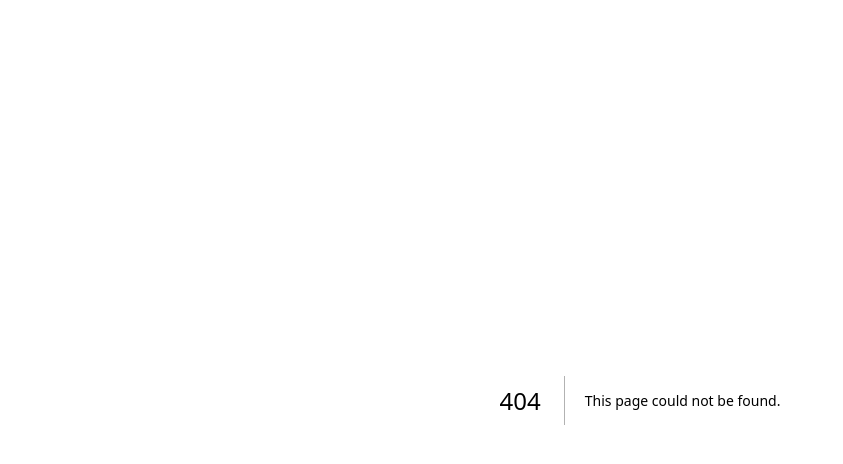
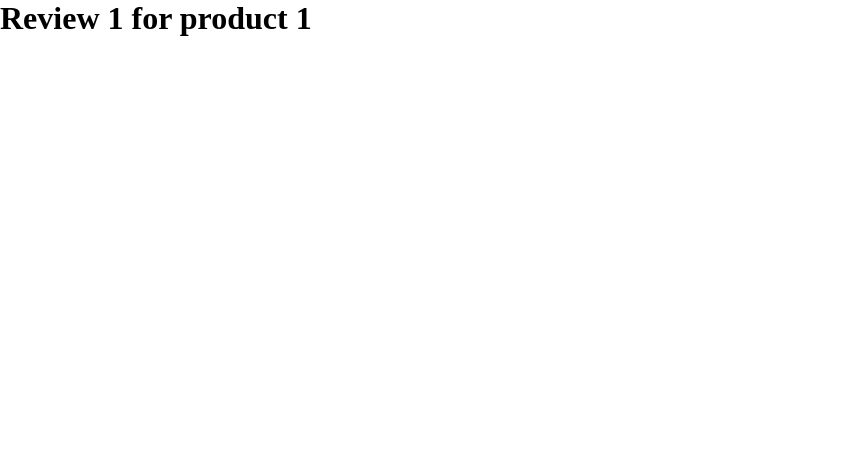
Before and after one commit to ahmedsomaa/nextjs-course, a Next.js app in the folder routing/: page /product/1/review/1 in a window 1280 px wide. Before the commit this address had no page. Shown: the top 464 px of the page, without its empty margins (0-843 px from the left). Built offline with nearby package versions, Linux system fonts and the light colour scheme.

Commit message:
add nested dynamic routes example

```diff
--- /dev/null
+++ b/routing/pages/product/[productId]/review/[reviewId].js
@@ -0,0 +1,10 @@
+import { useRouter } from "next/router";
+
+export default function Review() {
+  const router = useRouter();
+  return (
+    <h1>
+      Review {router.query.reviewId} for product {router.query.productId}
+    </h1>
+  );
+}
```
Also changed, not shown: routing/pages/product/[productId]/index.js (renamed from routing/pages/product/[productId].js).
